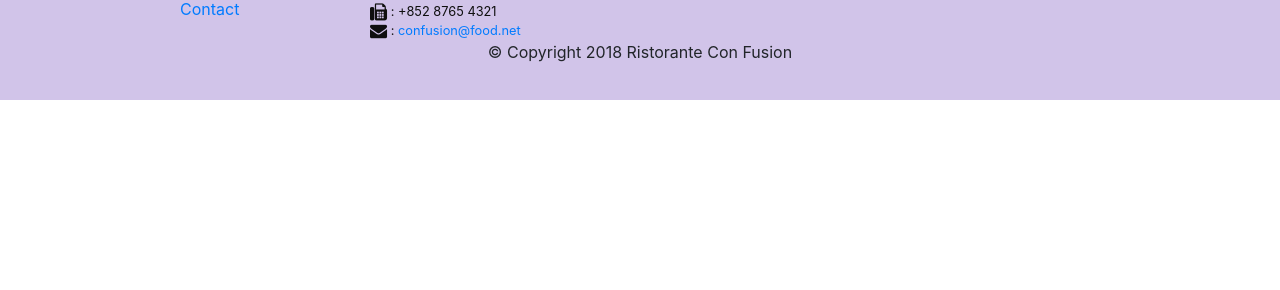
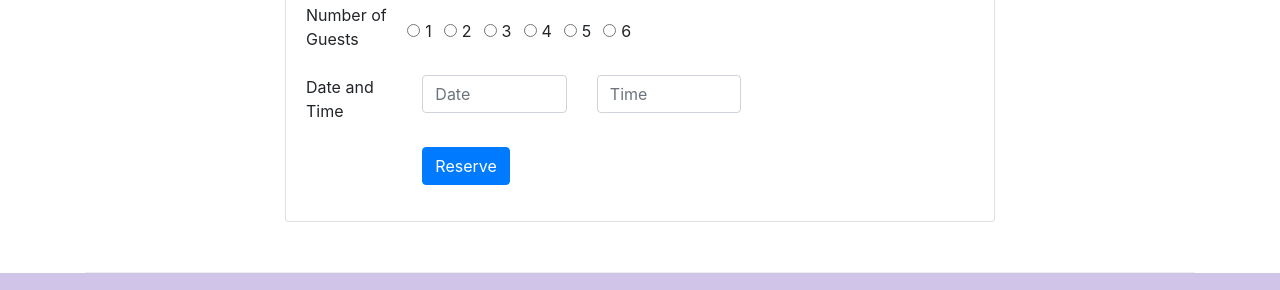
Before and after one commit to notarunkumar/coursera-bootstrap4, a website: page index.html in a window 1280 px wide. Shown: the part 1661-1951 px from the top of the page. Before the commit the page ends 1761 px from the top, so only its background shows below. Drawn offline with nearby package versions, Linux system fonts and the light colour scheme.

Commit message:
assignment 2

```diff
--- a/index.html
+++ b/index.html
@@ -44,6 +44,9 @@
                 <div class="col-12 col-sm align-self-center">
                     <img src="img/logo.png" class="img-fluid">
                 </div>
+                <div class="col-12 col-md align-self-center">
+                    <a class="btn btn-warning btn-block btn-md" href="#reservetable" role="button">Reserve Table</a>
+                </div>
             </div>
         </div>
     </header>
@@ -74,8 +77,16 @@
                 <h3>This Month's Promotions</h3>
             </div>
             <div class="col col-sm col-md">
-                <h2>Weekend Grand Buffet</h2>
-                <p>Featuring mouthwatering combinations with a choice of five different salads, six enticing appetizers, six main entrees and five choicest desserts. Free flowing bubbly and soft drinks. All for just $19.99 per person </p>
+                <div class="media">
+                    <div class="media-body">
+                        <h2 class="mt-0">Weekend Grand Buffet <span class="badge badge-danger">NEW</span></h2>
+                        <p class="d-none d-sm-block">Featuring mouthwatering combinations with a choice of five different salads, six enticing appetizers,
+                            six main entrees and five choicest desserts. Free flowing bubbly and soft drinks.
+                            All for just $19.99 per person </p>
+                    </div>
+                    <img class="d-flex mr-3 img-thumbnail align-self-center"
+                    src="img/buffet.png" alt="Buffet">
+                </div>
             </div>
         </div>
 
@@ -98,6 +109,60 @@
                     </div>
                 </div>
             </div>
+        </div>
+
+        <div class="row row-content justify-content-center">
+            <div class="col-12 col-sm-8">
+              <div class="card">
+                <h3 class="card-header bg-warning text-white">Reserve a Table</h3>
+                <div class="card-body">
+                  <form id="reserveTable">
+                    <div class="form-group row">
+                      <label class="col-12 col-sm-2">Number of Guests</label>
+                      <div class="form-check form-check-inline">
+                        <input type="radio" class="form-check-input" name="guests" id="inlineRadio1" />
+                        <label for="inlineRadio1" class="form-check-label">1</label>
+                      </div>
+                      <div class="form-check form-check-inline">
+                        <input type="radio" class="form-check-input" name="guests" id="inlineRadio2" />
+                        <label for="inlineRadio2" class="form-check-label">2</label>
+                      </div>
+                      <div class="form-check form-check-inline">
+                        <input type="radio" class="form-check-input" name="guests" id="inlineRadio3" />
+                        <label for="inlineRadio3" class="form-check-label">3</label>
+                      </div>
+                      <div class="form-check form-check-inline">
+                        <input type="radio" class="form-check-input" name="guests" id="inlineRadio4" />
+                        <label for="inlineRadio4" class="form-check-label">4</label>
+                      </div>
+                      <div class="form-check form-check-inline">
+                        <input type="radio" class="form-check-input" name="guests" id="inlineRadio5" />
+                        <label for="inlineRadio5" class="form-check-label">5</label>
+                      </div>
+                      <div class="form-check form-check-inline">
+                        <input type="radio" class="form-check-input" name="guests" id="inlineRadio6" />
+                        <label for="inlineRadio6" class="form-check-label">6</label>
+                      </div>
+                    </div>
+                    <div class="form-group row">
+                      <label class="col-12 col-sm-2">Date and Time</label>
+                      <div class="col-12 col-sm-3">
+                        <input type="text" class="form-control" placeholder="Date" />
+                      </div>
+                      <div class="col-12 col-sm-3">
+                        <input type="text" class="form-control" placeholder="Time" />
+                      </div>
+                    </div>
+                    <div class="form-group row">
+                      <div class="col offset-0 offset-sm-2">
+                        <button type="submit" class="btn btn-primary">Reserve</button>
+                      </div>
+                    </div>
+                  </form>
+                </div>
+              </div>
+            </div>
+          </div>
         </div>
     </div>
 
```
